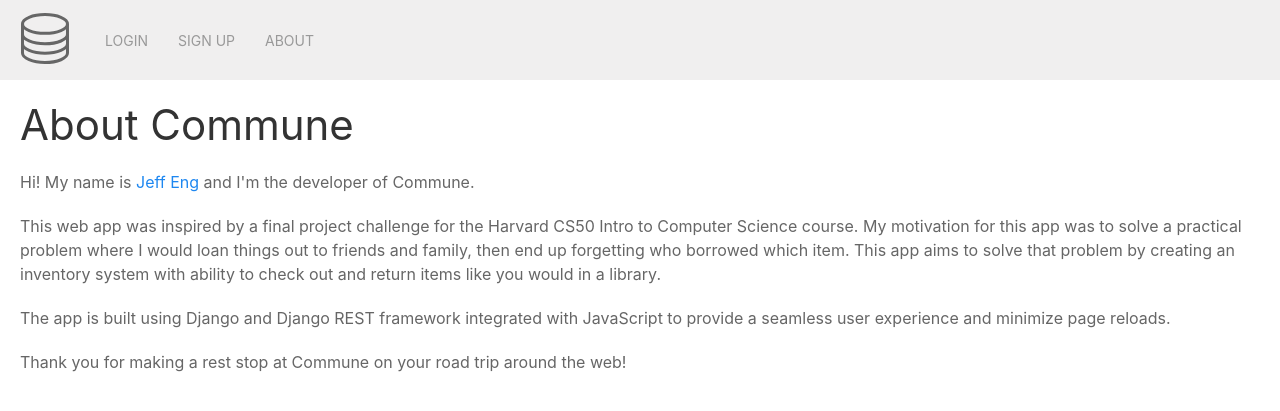
After one commit to jeff-eng/Commune, a Django app: page /about/ in a window 1280 px wide. The commit adds this page. Shown: the top 411 px of the page. Run offline with Django 3.2, Linux system fonts and the light colour scheme; some libraries are stand-ins or nearby versions.

Commit message:
Added an about page and also made tweaks to UI.

```diff
--- a/communeapp/settings.py
+++ b/communeapp/settings.py
@@ -42,6 +42,7 @@ INSTALLED_APPS = [
     'rest_framework',
     'inventory',
     'account',
+    'communeapp',
 ]
 
 MIDDLEWARE = [
--- /dev/null
+++ b/communeapp/templates/about.html
@@ -0,0 +1,20 @@
+{% extends 'layout.html' %}
+
+{% block title %}About{% endblock %}
+
+{% block main %}
+
+<div class="uk-margin uk-margin-left">
+    <h1>About Commune</h1>
+    <p>Hi! My name is <a href="https://www.github.com/jeff-eng">Jeff Eng</a> and I'm the developer of Commune.</p>
+    <p>
+        This web app was inspired by a final project challenge for the Harvard CS50 Intro to Computer Science course. My motivation for
+        this app was to solve a practical problem where I would loan things out to friends and family, then end up forgetting who borrowed
+        which item. This app aims to solve that problem by creating an inventory system with ability to check out and return items
+        like you would in a library.
+    </p>
+    <p>The app is built using Django and Django REST framework integrated with JavaScript to provide a seamless user experience and minimize page reloads.</p>
+    <p>Thank you for making a rest stop at Commune on your road trip around the web!</p>
+</div>
+
+{% endblock %}
--- a/communeapp/urls.py
+++ b/communeapp/urls.py
@@ -18,15 +18,18 @@ from django.contrib import admin
 from django.urls import path, include
 from django.conf.urls import url
 from inventory.api import api_views
+from . import views
 
 
 urlpatterns = [
+    path('', views.index),
     path('admin/', admin.site.urls),
     # Directs to the urls.py file within the inventory app
     path('', include('inventory.urls')),
     path('register/', account_views.UserRegistrationView.as_view(), name='register'),
     path('change_password/', account_views.ChangePasswordView.as_view(template_name='account/change_password.html'), name='change_password'),
-    path('password_success/', account_views.password_success, name='password_success')
+    path('password_success/', account_views.password_success, name='password_success'),
+    path('about/', views.about, name='about')
 ]
 
 urlpatterns += [
--- /dev/null
+++ b/communeapp/views.py
@@ -0,0 +1,8 @@
+from django.shortcuts import render
+
+
+def index(request):
+    return render(request, 'index.html')
+
+def about(request):
+    return render(request, 'about.html')
--- a/inventory/templates/layout.html
+++ b/inventory/templates/layout.html
@@ -32,6 +32,7 @@
                     <ul class="uk-navbar-nav">
                         <li><a href="{% url 'login' %}">Login</a></li>
                         <li><a href="{% url 'register' %}">Sign Up</a></li>
+                        <li><a href="{% url 'about' %}">About</a></li>
                     </ul>
                     {% endif %}
                 </div>
--- a/inventory/urls.py
+++ b/inventory/urls.py
@@ -2,7 +2,6 @@ from django.urls import path
 from . import views
 
 urlpatterns = [
-    path('', views.index),
     path('dashboard/', views.DashboardListView.as_view(), name='dashboard'),
     path('assets/<uuid:pk>', views.AssetDetailView.as_view(), name='asset-detail'),
     path('manage-borrowers', views.manage_borrowers, name='manage-borrowers'),
--- a/inventory/views.py
+++ b/inventory/views.py
@@ -1,9 +1,6 @@
 from django.shortcuts import render
 from django.views.generic.base import TemplateView
-from inventory.models import Category, Borrower, Asset
-
-def index(request):
-    return render(request, 'index.html')
+from inventory.models import Category, Asset
 
 def manage_borrowers(request):
     return render(request, 'inventory/manage_borrowers.html')
```
Also changed, not shown: inventory/templates/inventory/asset_detail.html (+19 -17 lines), communeapp/templates/index.html (renamed from inventory/templates/index.html).
